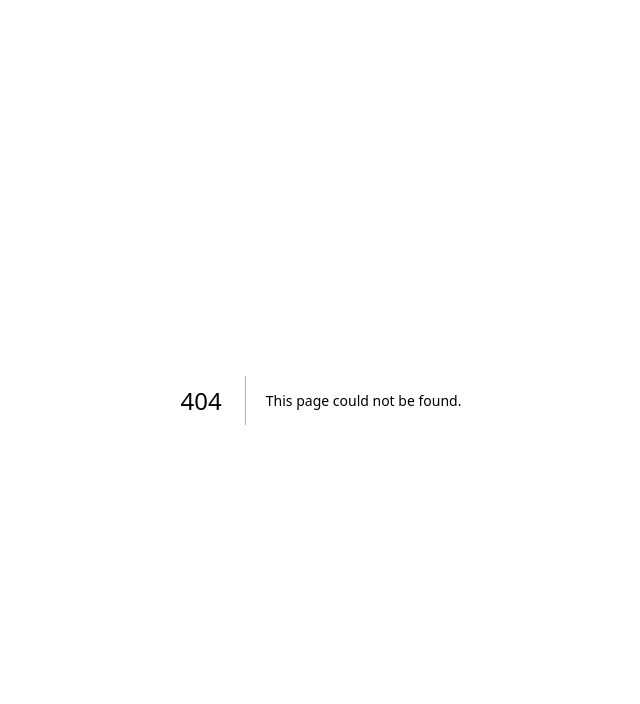
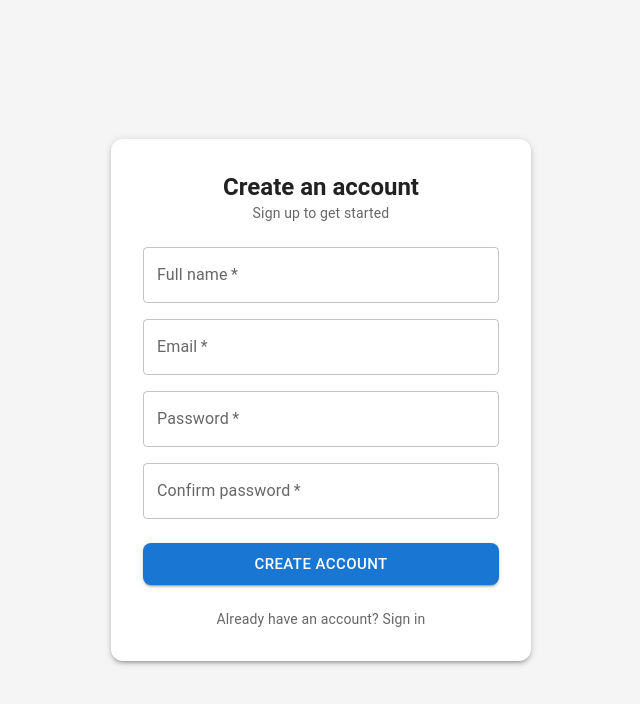
Before and after one commit to petmav/lyrathon, a Next.js app: page /register in a window 1280 px wide. Before the commit this address had no page. Shown: the top 704 px of the page, without its empty margins (319-959 px from the left). Built offline with nearby package versions, Linux system fonts and the light colour scheme.

Commit message:
Login and register page done, not hooked up to backend

```diff
--- a/package.json
+++ b/package.json
@@ -13,6 +13,10 @@
     "test:coverage": "jest --coverage"
   },
   "dependencies": {
+    "@emotion/react": "^11.14.0",
+    "@emotion/styled": "^11.14.1",
+    "@mui/icons-material": "^7.3.6",
+    "@mui/material": "^7.3.6",
     "next": "^15.1.0",
     "react": "^19.0.0",
     "react-dom": "^19.0.0"
--- /dev/null
+++ b/src/app/register/page.tsx
@@ -0,0 +1,133 @@
+"use client"
+import { useState } from "react";
+import {
+  Box,
+  Button,
+  TextField,
+  Typography,
+  Paper,
+  CircularProgress,
+} from "@mui/material";
+import Link from "next/link";
+
+export default function RegisterPage() {
+  const [name, setName] = useState("");
+  const [email, setEmail] = useState("");
+  const [password, setPassword] = useState("");
+  const [confirmPassword, setConfirmPassword] = useState("");
+  const [loading, setLoading] = useState(false);
+
+  const passwordsMatch = password === confirmPassword;
+
+  const handleSubmit = async (e) => {
+    e.preventDefault();
+    if (!passwordsMatch) return;
+
+    setLoading(true);
+
+    // Simulate API call
+    await new Promise((res) => setTimeout(res, 1000));
+
+    console.log({ name, email, password });
+    setLoading(false);
+  };
+
+  return (
+    <Box
+      sx={{
+        minHeight: "100vh",
+        display: "flex",
+        alignItems: "center",
+        justifyContent: "center",
+        bgcolor: "grey.100",
+        p: 2,
+      }}
+    >
+      <Paper
+        elevation={3}
+        sx={{
+          width: "100%",
+          maxWidth: 420,
+          p: 4,
+          borderRadius: 3,
+        }}
+      >
+        <Box sx={{ textAlign: "center", mb: 3 }}>
+          <Typography variant="h5" fontWeight={600}>
+            Create an account
+          </Typography>
+          <Typography variant="body2" color="text.secondary">
+            Sign up to get started
+          </Typography>
+        </Box>
+
+        <Box
+          component="form"
+          onSubmit={handleSubmit}
+          sx={{ display: "flex", flexDirection: "column", gap: 2 }}
+        >
+          <TextField
+            label="Full name"
+            value={name}
+            onChange={(e) => setName(e.target.value)}
+            required
+            fullWidth
+          />
+
+          <TextField
+            label="Email"
+            type="email"
+            value={email}
+            onChange={(e) => setEmail(e.target.value)}
+            required
+            fullWidth
+          />
+
+          <TextField
+            label="Password"
+            type="password"
+            value={password}
+            onChange={(e) => setPassword(e.target.value)}
+            required
+            fullWidth
+          />
+
+          <TextField
+            label="Confirm password"
+            type="password"
+            value={confirmPassword}
+            onChange={(e) => setConfirmPassword(e.target.value)}
+            error={!passwordsMatch && confirmPassword.length > 0}
+            helperText={
+              !passwordsMatch && confirmPassword.length > 0
+                ? "Passwords do not match"
+                : ""
+            }
+            required
+            fullWidth
+          />
+
+          <Button
+            type="submit"
+            variant="contained"
+            size="large"
+            disabled={loading || !passwordsMatch}
+            sx={{ mt: 1, borderRadius: 2 }}
+          >
+            {loading ? <CircularProgress size={24} /> : "Create account"}
+          </Button>
+        </Box>
+
+        <Typography
+          variant="body2"
+          color="text.secondary"
+          align="center"
+          sx={{ mt: 3 }}
+        >
+          Already have an account?{" "}
+          <Link href={"/login"}>Sign in</Link>
+        </Typography>
+      </Paper>
+    </Box>
+  );
+}
--- a/tsconfig.json
+++ b/tsconfig.json
@@ -22,6 +22,6 @@
       "@/*": ["./src/*"]
     }
   },
-  "include": ["next-env.d.ts", "**/*.ts", "**/*.tsx", ".next/types/**/*.ts"],
+  "include": ["next-env.d.ts", "**/*.ts", "**/*.tsx", ".next/types/**/*.ts", "src/app/test/_components/ComponentForTest.jsx"],
   "exclude": ["node_modules"]
 }
```
Also changed, not shown: src/app/login/page.tsx (added, +101 -0 lines), 1 other file (tests, documents, lock files or other folders).
